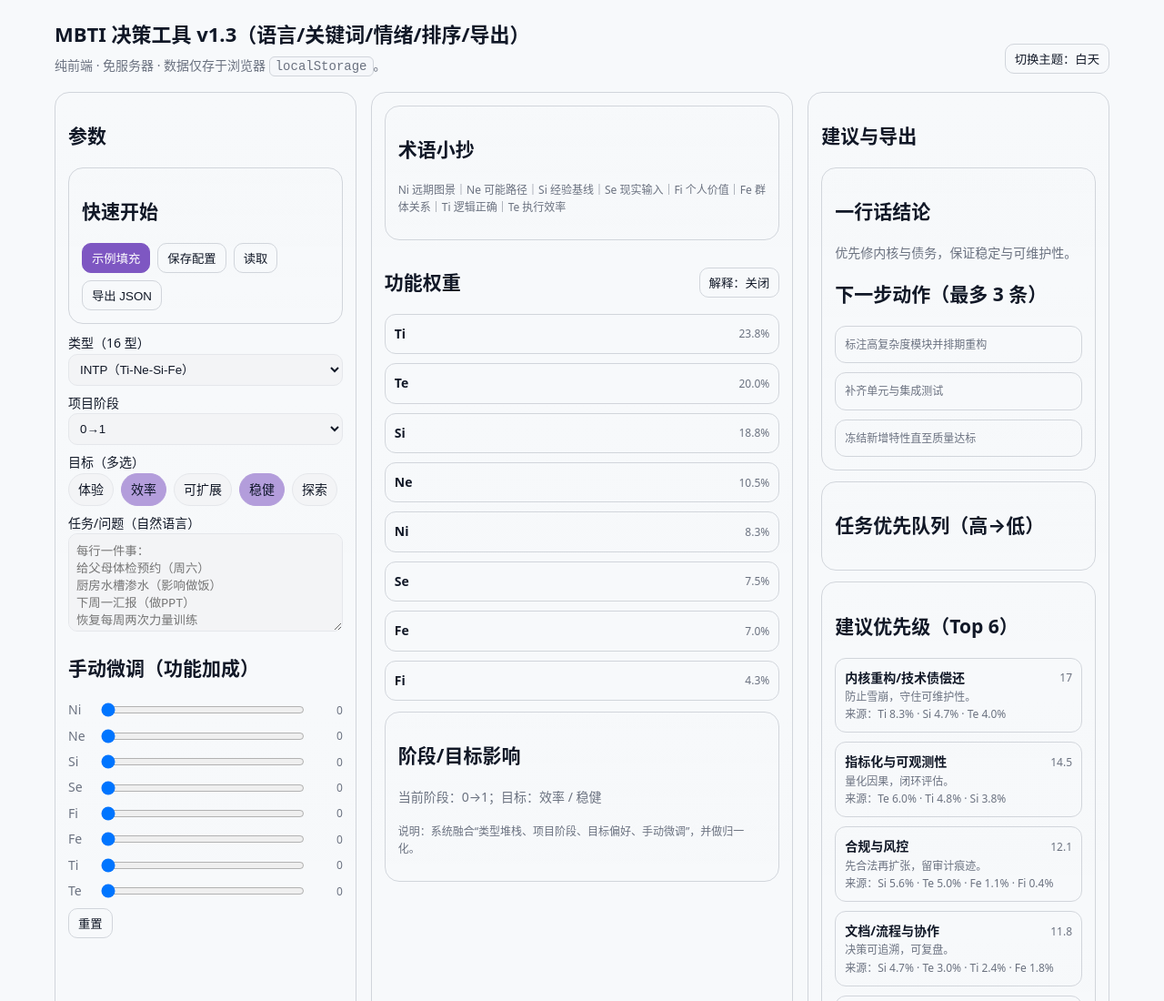
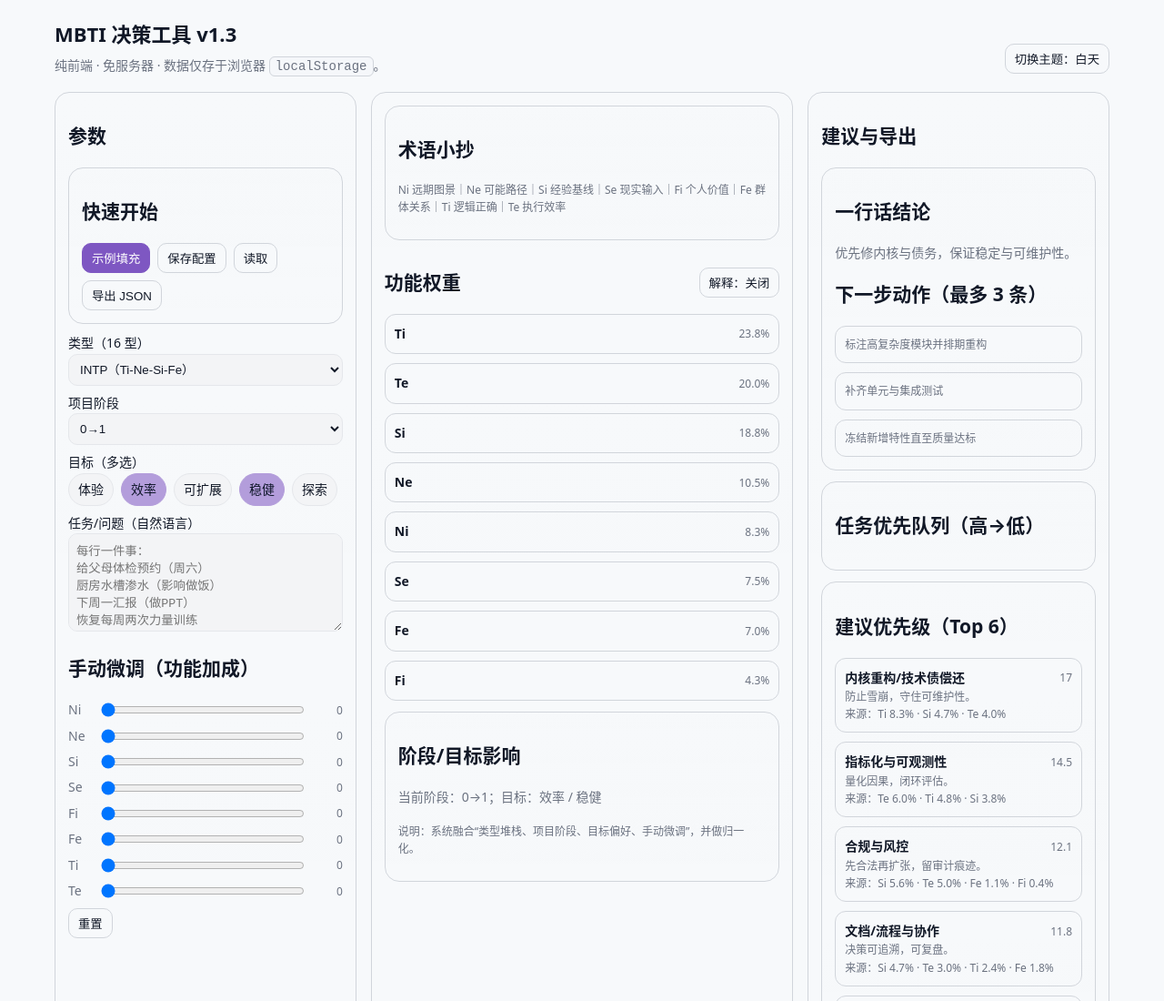
Before and after one commit to flaaaaaking/haha, a plain HTML site: page index.html in a window 1280 px wide. Shown: the top 1100 px of the page at 91% size. Drawn offline with Linux system fonts and the light colour scheme.

Commit message:
Update index.html

```diff
--- a/index.html
+++ b/index.html
@@ -3,7 +3,7 @@
 <head>
 <meta charset="utf-8" />
 <meta name="viewport" content="width=device-width, initial-scale=1" />
-<title>MBTI 决策工具 v1.3（语言+关键词+情绪+排序+导出）</title>
+<title>MBTI 决策工具 v1.3</title>
 <style>
   :root{
     --bg:#0f1115; --panel:#151922; --text:#e8ecf2; --muted:#9aa3b2; --line:#242a34;
@@ -56,7 +56,7 @@
   <div class="wrap">
     <div class="header">
       <div>
-        <h1>MBTI 决策工具 v1.3（语言/关键词/情绪/排序/导出）</h1>
+        <h1>MBTI 决策工具 v1.3</h1>
         <p class="muted">纯前端 · 免服务器 · 数据仅存于浏览器 <code>localStorage</code>。</p>
       </div>
       <div class="btns">
```
